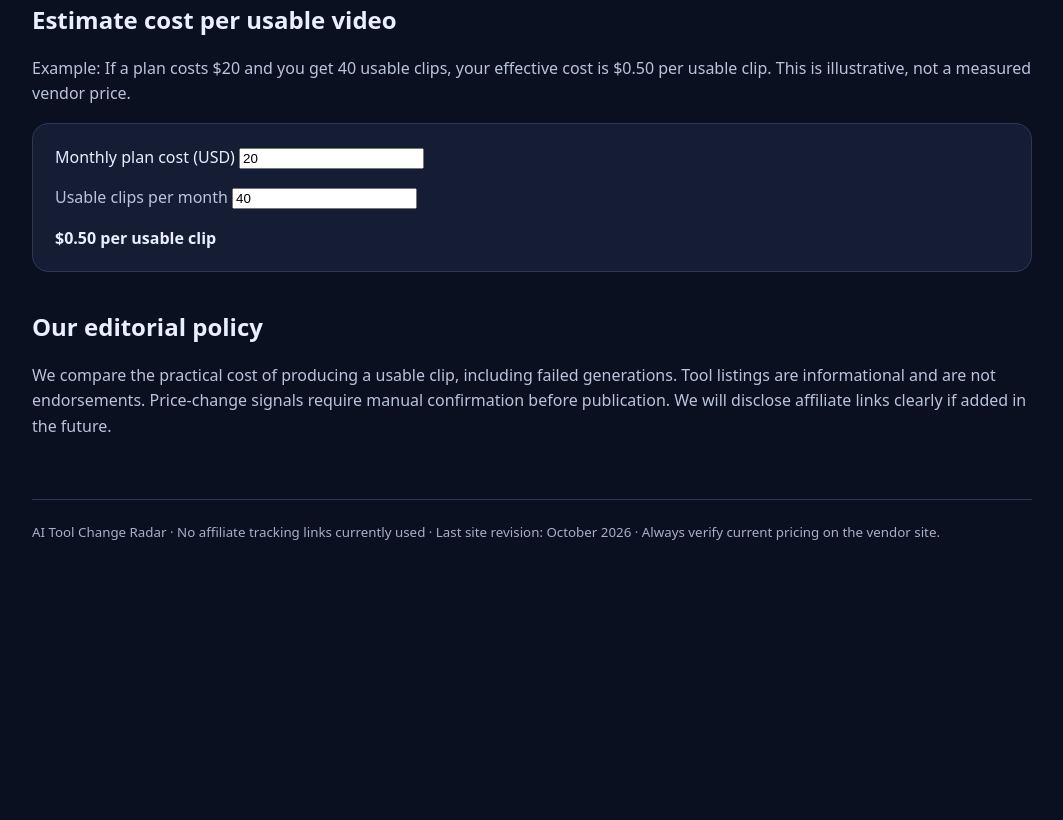
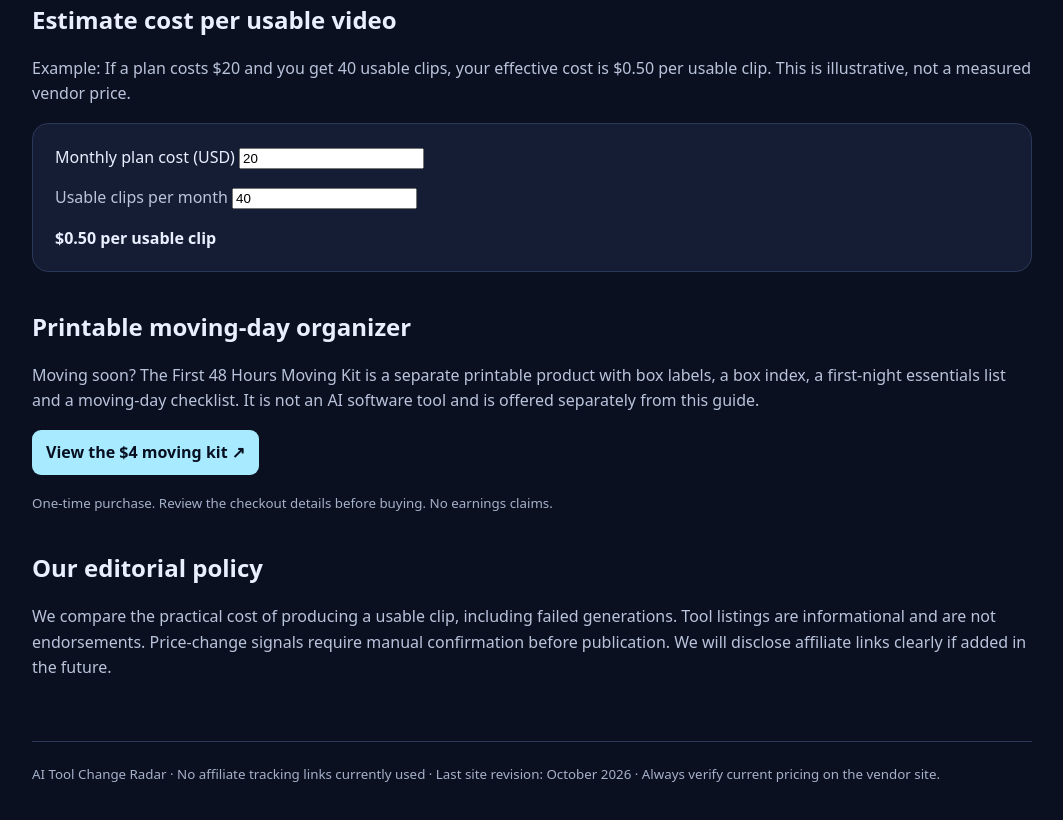
Before and after one commit to aiartistt-commits/ai-tool-radar-site, a plain HTML site: page index.html in a window 1280 px wide. Shown: the part 1076-1896 px from the top of the page, without its empty margins (108-1171 px from the left). Before the commit the page ends 1654 px from the top, so only its background shows below. Drawn offline with Linux system fonts and the light colour scheme.

Commit message:
Add transparent $4 digital kit purchase path to public site

```diff
--- a/index.html
+++ b/index.html
@@ -11,6 +11,6 @@
 <article class="card"><h3>ElevenLabs</h3><p>Voice and speech generation. Check characters, credit usage, commercial rights and voice options.</p><a href="https://elevenlabs.io/pricing" rel="noopener noreferrer" target="_blank">Official pricing ↗</a></article>
 </div></section>
 <section><h2>Estimate cost per usable video</h2><p>Example: If a plan costs $20 and you get 40 usable clips, your effective cost is $0.50 per usable clip. This is illustrative, not a measured vendor price.</p><div class="card"><label>Monthly plan cost (USD) <input id="cost" type="number" min="0" value="20"></label><p><label>Usable clips per month <input id="clips" type="number" min="1" value="40"></label></p><strong id="result" aria-live="polite">$0.50 per usable clip</strong></div></section>
-<section><h2>Our editorial policy</h2><p>We compare the practical cost of producing a usable clip, including failed generations. Tool listings are informational and are not endorsements. Price-change signals require manual confirmation before publication. We will disclose affiliate links clearly if added in the future.</p></section>
+<section><h2>Printable moving-day organizer</h2><p>Moving soon? The First 48 Hours Moving Kit is a separate printable product with box labels, a box index, a first-night essentials list and a moving-day checklist. It is not an AI software tool and is offered separately from this guide.</p><p><a class="button" href="https://global-ai-it-radar-2026.lemonsqueezy.com/checkout/buy/27dae736-d282-4404-8473-619856cdb27d" target="_blank" rel="noopener noreferrer">View the $4 moving kit ↗</a></p><small>One-time purchase. Review the checkout details before buying. No earnings claims.</small></section><section><h2>Our editorial policy</h2><p>We compare the practical cost of producing a usable clip, including failed generations. Tool listings are informational and are not endorsements. Price-change signals require manual confirmation before publication. We will disclose affiliate links clearly if added in the future.</p></section>
 <footer><small>AI Tool Change Radar · No affiliate tracking links currently used · Last site revision: October 2026 · Always verify current pricing on the vendor site.</small></footer>
 </main><script>const c=document.getElementById('cost'),n=document.getElementById('clips'),r=document.getElementById('result');function update(){const cost=Number(c.value),clips=Number(n.value);r.textContent=Number.isFinite(cost)&&cost>=0&&clips>0?'$'+(cost/clips).toFixed(2)+' per usable clip':'Enter valid values'}c.addEventListener('input',update);n.addEventListener('input',update);</script></body></html>
```
